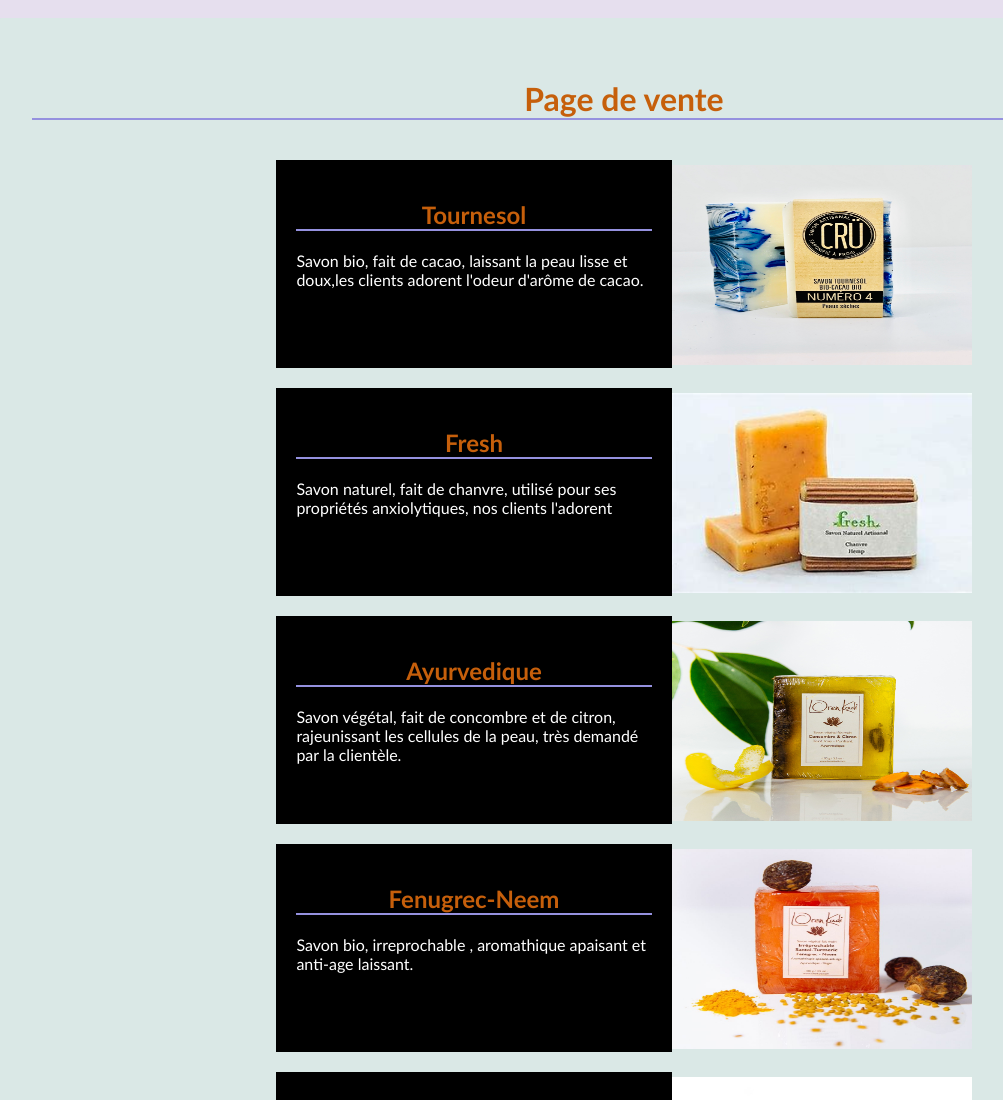
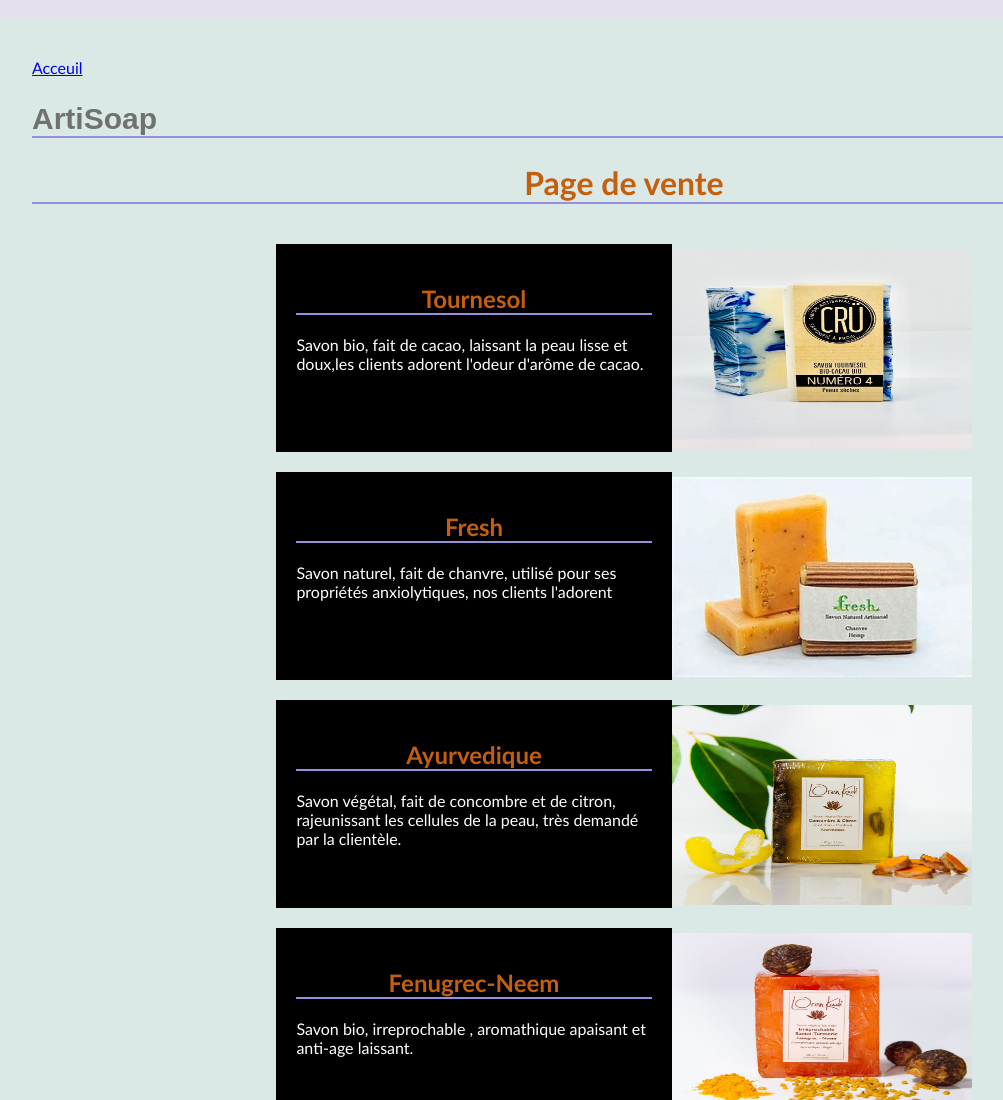
Before and after one commit to strongProg/strongProg.github.io, a plain HTML site: page vente.html in a window 1280 px wide. Shown: the top 1100 px of the page, without its empty margins (16-1019 px from the left). Drawn offline with Linux system fonts and the light colour scheme.

Commit message:
mis ajout2

```diff
--- a/style2.css
+++ b/style2.css
@@ -78,3 +78,10 @@
     outline: none;
     cursor: pointer;
 }
+
+nav h1{
+    color: #717171;
+    font-family: 'Playfair Display', sans-serif;
+    font-size: 30px;
+    text-align: left;
+}
--- a/style3.css
+++ b/style3.css
@@ -82,3 +82,9 @@
     outline: none;
     cursor: pointer;
 }
+
+nav h1{
+    color: #717171;
+    font-family: 'Playfair Display', sans-serif;
+    font-size: 30px;
+    text-align: left;
--- a/vente.html
+++ b/vente.html
@@ -11,6 +11,8 @@
 <body>
 
     <form>
+        <a href="index.html">Acceuil</a>
+        <nav><h1>ArtiSoap</nav>
         <h1>Page de vente</h1>
         <section class="main" id="Vente">
             <div class ="content">
```
Also changed, not shown: connecter.html (+1 -0 lines), index.html (+1 -0 lines), inscription.html (+1 -0 lines).
